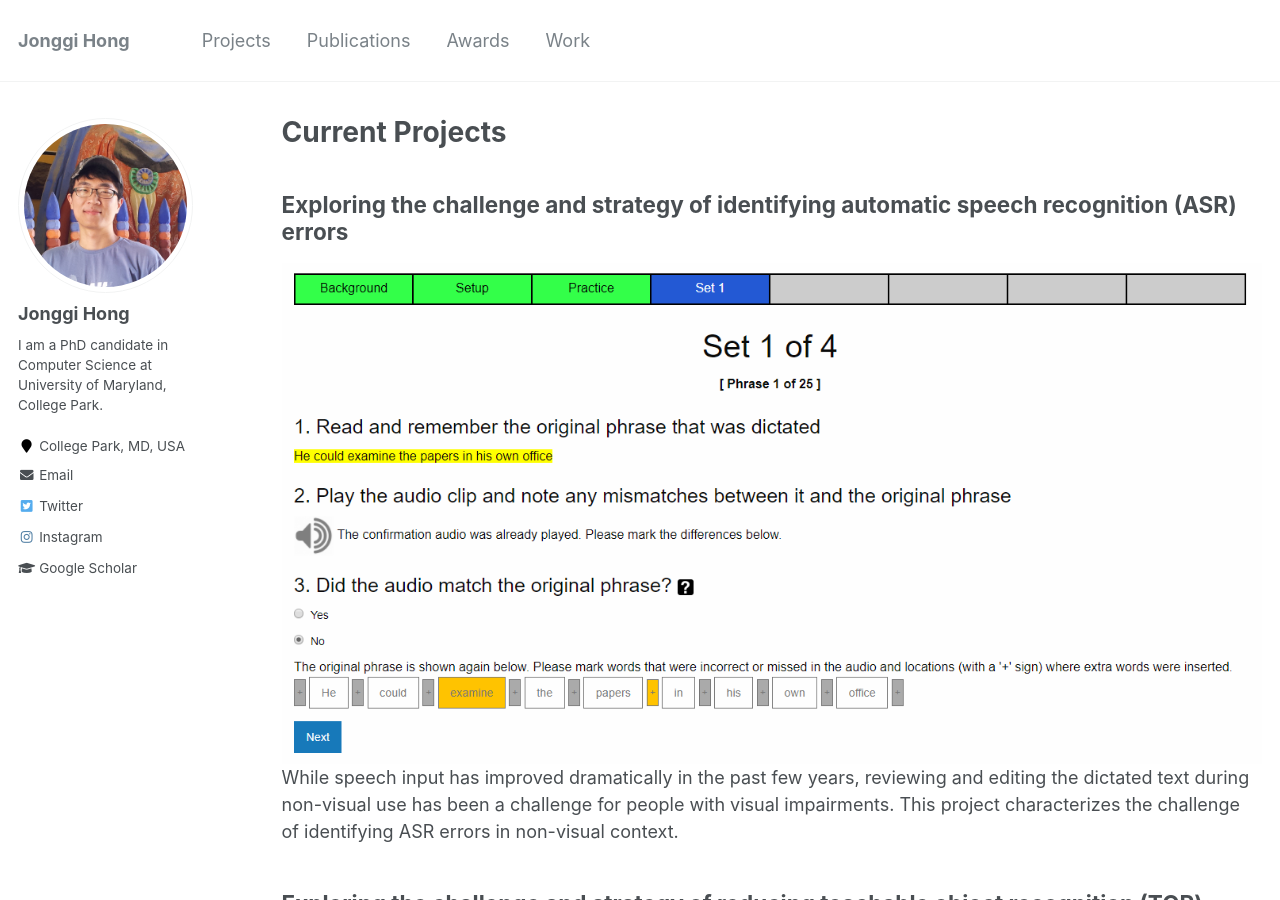
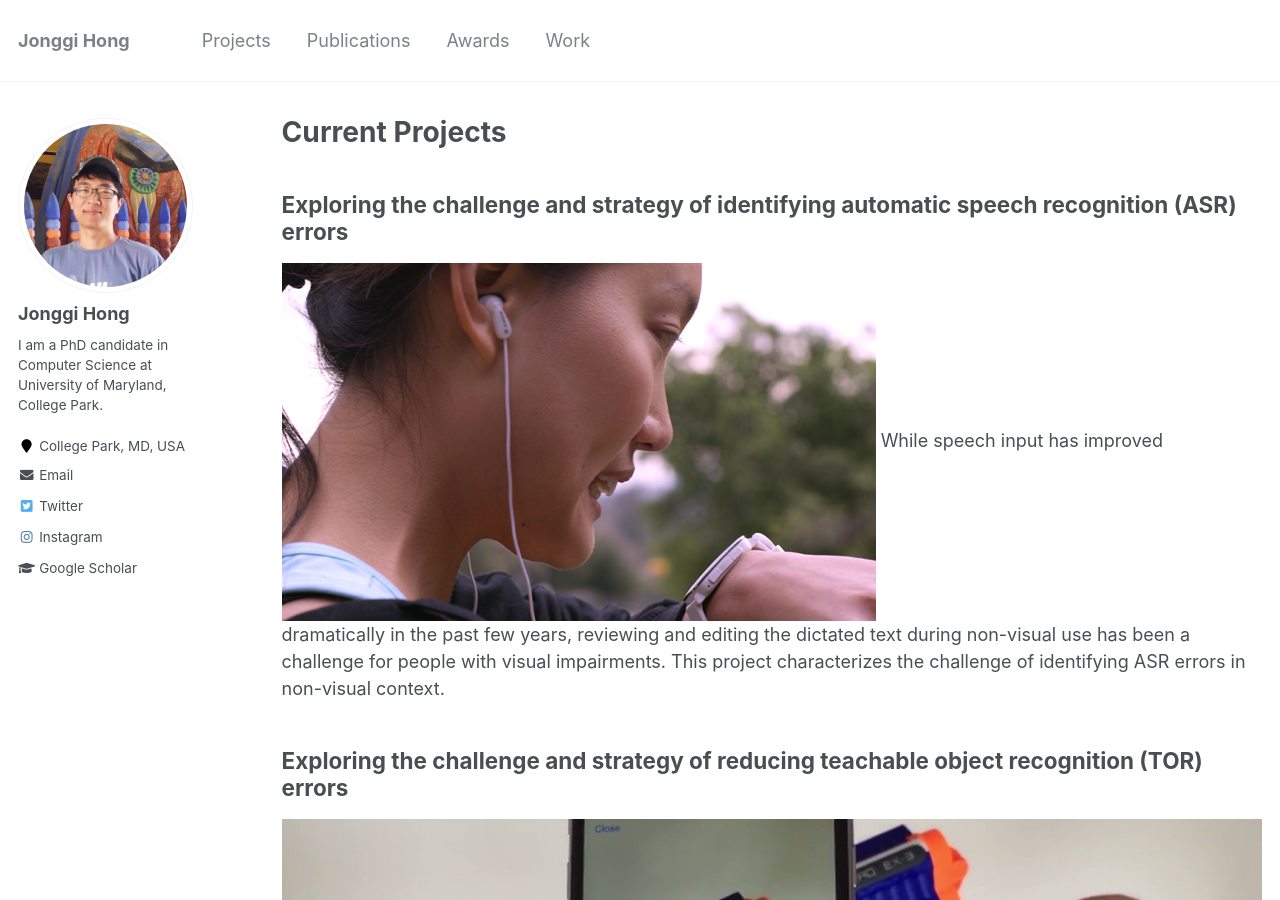
Before and after one commit to jonggi/jonggi.github.io, a Jekyll site: the page built from projects.md, in a window 1280 px wide and 900 px high. Built offline with Jekyll 4.4.1, drawn with Linux system fonts in a browser that asks for light colours.

Commit message:
mm github

```diff
--- a/projects.md
+++ b/projects.md
@@ -8,7 +8,7 @@ classes: wide
 
 ## Exploring the challenge and strategy of identifying automatic speech recognition (ASR) errors
 
-![intro_image](/images/SpeechProjectSnapshot.png){:class="img-responsive"}
+![intro_image](/images/dictation_CHI2017.png){:class="img-responsive"}
 While speech input has improved dramatically in the past few years, reviewing and editing the dictated text during non-visual use has been a challenge for people with visual impairments. This project characterizes the challenge of identifying ASR errors in non-visual context.
 
 
```
Also changed, not shown: 1 other file.
